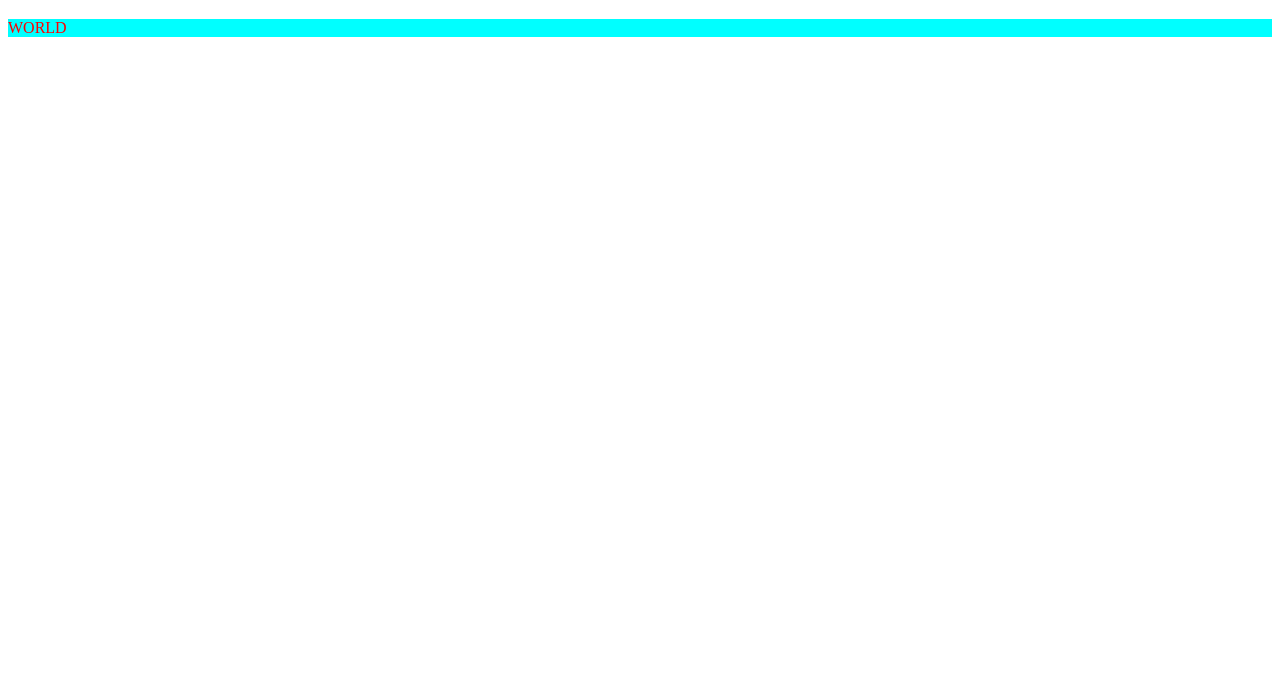
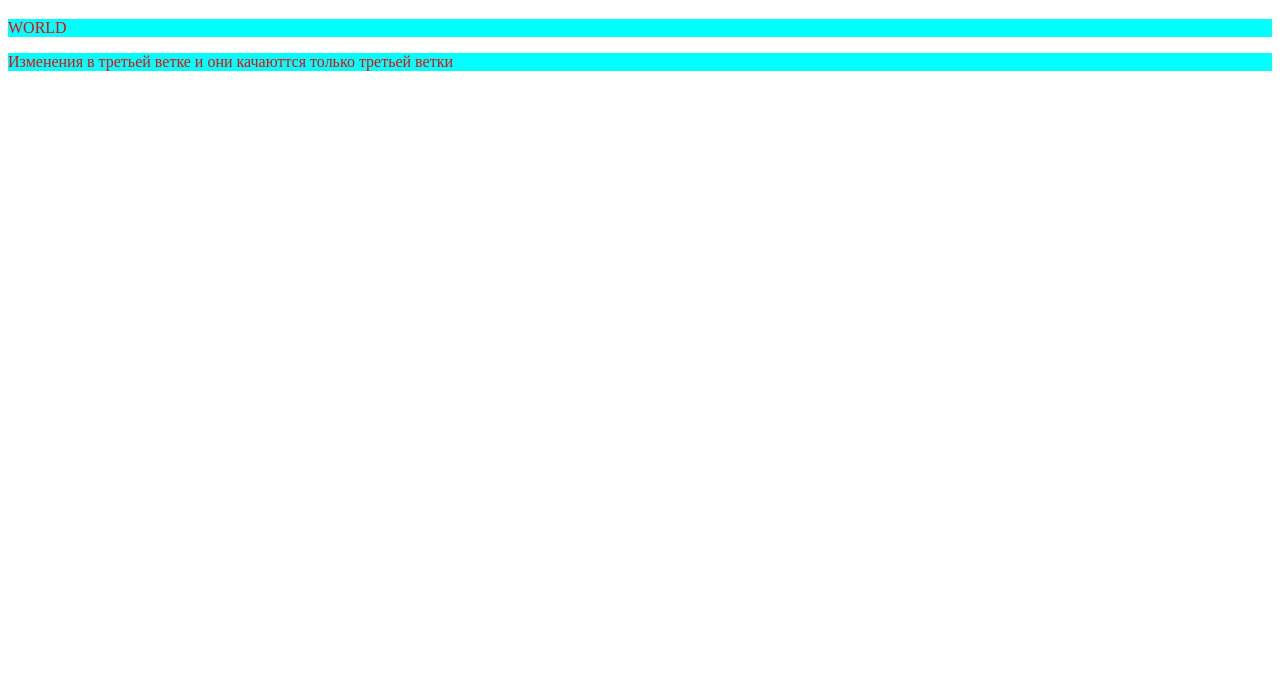
Before and after one commit to BALERA304/GITcheck, a plain HTML site: page index.html in a window 1280 px wide. Shown: the part 121-800 px from the top of the page. Drawn offline with Linux system fonts and the light colour scheme.

Commit message:
Изменения в третьей ветке, html

```diff
--- a/index.html
+++ b/index.html
@@ -11,6 +11,7 @@
 <body>
     <h1>Hello </h1>
     <p>WORLD</p>
+    <p>Изменения в третьей ветке и они качаюттся только третьей ветки</p>
 </body>
 <script src="./script.js"></script>
 
--- a/script.js
+++ b/script.js
@@ -1 +1,4 @@
 console.log('TS VERY NICE')
+console.log('TS 4')
+console.log('TS 2')
+console.log('HEY')
```
